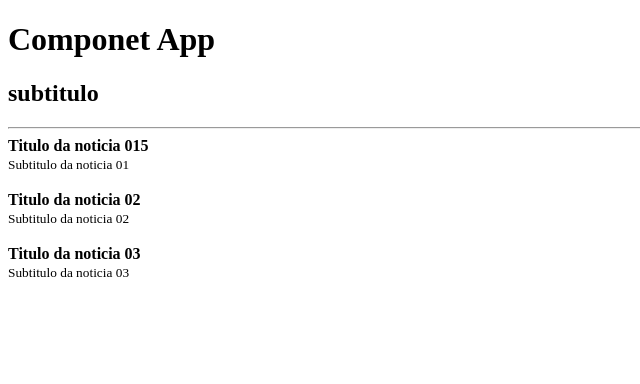
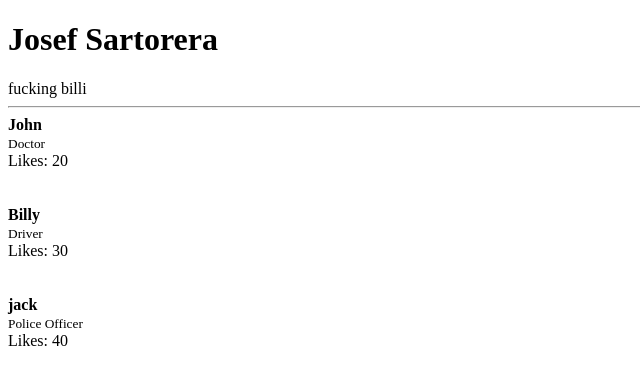
Before and after one commit to JosefStonon/React, a React app: page / in a window 1280 px wide. Shown: the top 384 px of the page, without its empty margins (0-640 px from the left). Built offline with nearby package versions, Linux system fonts and the light colour scheme.

Commit message:
reinderização de listas

```diff
--- a/package.json
+++ b/package.json
@@ -21,6 +21,7 @@
     "webpack-dev-server": "^4.13.1"
   },
   "dependencies": {
+    "prop-types": "^15.8.1",
     "react": "^17.0.2",
     "react-dom": "^17.0.2"
   }
--- a/src/App.js
+++ b/src/App.js
@@ -1,28 +1,34 @@
 import React from "react";
 import Post from './Post';
+import Header from './Header';
+
+const posts = [
+    { title: 'John', subtitle: 'Doctor', likes: 20 },
+    { title: 'Billy', subtitle: 'Driver', likes: 30 },
+    { title: 'jack', subtitle: 'Police Officer', likes: 40 },
+];
 
 function App() {
     return  (
         <>
-            <h1>Componet App</h1>
-            <h2>subtitulo</h2>
+            <Header title="Josef Sartorera">
+                <span>fucking billi</span>
+            </Header>
 
             <hr/>
 
-            <Post
-             title="Titulo da noticia 015"
-             subtitle="Subtitulo da noticia 01"
-            />
+            {posts.map(post => (
+                <Post
+                    likes={post.likes}
+                    post={{
+                        title: post.title,
+                        subtitle: post.subtitle,
+                    }}
+                />
 
-            <Post
-             title="Titulo da noticia 02"
-             subtitle="Subtitulo da noticia 02"
-            />
+            ))}
 
-            <Post
-             title="Titulo da noticia 03"
-             subtitle="Subtitulo da noticia 03"
-            />
+
         </>
     )
 }
--- /dev/null
+++ b/src/Header.js
@@ -0,0 +1,20 @@
+import React from "react";
+import PropTypes from 'prop-types';
+
+
+export default function Header(props) {
+    return (
+        <>
+            <h1>{props.title}</h1>
+            {props.children}
+        </>
+    );
+
+
+}
+
+
+Header.propsTypes = {
+        title: PropTypes.string.isRequired,
+        children: PropTypes.node
+}
--- a/src/Post.js
+++ b/src/Post.js
@@ -1,16 +1,29 @@
 import React from "react";
+import PropTypes from 'prop-types';
 
-function Post(props) {
+
+export default function Post(props) {
     return(
         <>
             <article>
-                <strong>{props.title}</strong><br />
-                <small>{props.subtitle}</small>
+                <strong>{props.post.title}</strong><br />
+                <small>{props.post.subtitle}</small>
             </article>
+            Likes: {props.likes}
             <br />
-    </>
+            <br />
+            <br />
+
+        </>
     );
-
 }
 
-export default Post;
+
+
+Post.propsTypes = {
+    likes: PropTypes.number.isRequired,
+    Post: PropTypes.shape({
+        title: PropTypes.string.isRequired,
+        subtitle: PropTypes.string.isRequired,
+    }).isRequired,
+};
--- a/webpack.config.js
+++ b/webpack.config.js
@@ -3,11 +3,18 @@ const htmlWebpackPlugin = require('html-webpack-plugin');
 const {CleanWebpackPlugin} = require('clean-webpack-plugin');
 
 module.exports = {
+
     entry: path.resolve(__dirname, 'src', 'index.js'),
+    mode: 'production',
     output: {
         path: path.resolve(__dirname, 'build'),
         filename: 'bundle[hash].js',
     },
+
+    performance: {
+        maxEntrypointSize: 512000,
+        maxAssetSize: 512000
+   },
 
     plugins: [
         new htmlWebpackPlugin({
```
Also changed, not shown: 1 other file (tests, documents, lock files or other folders).
